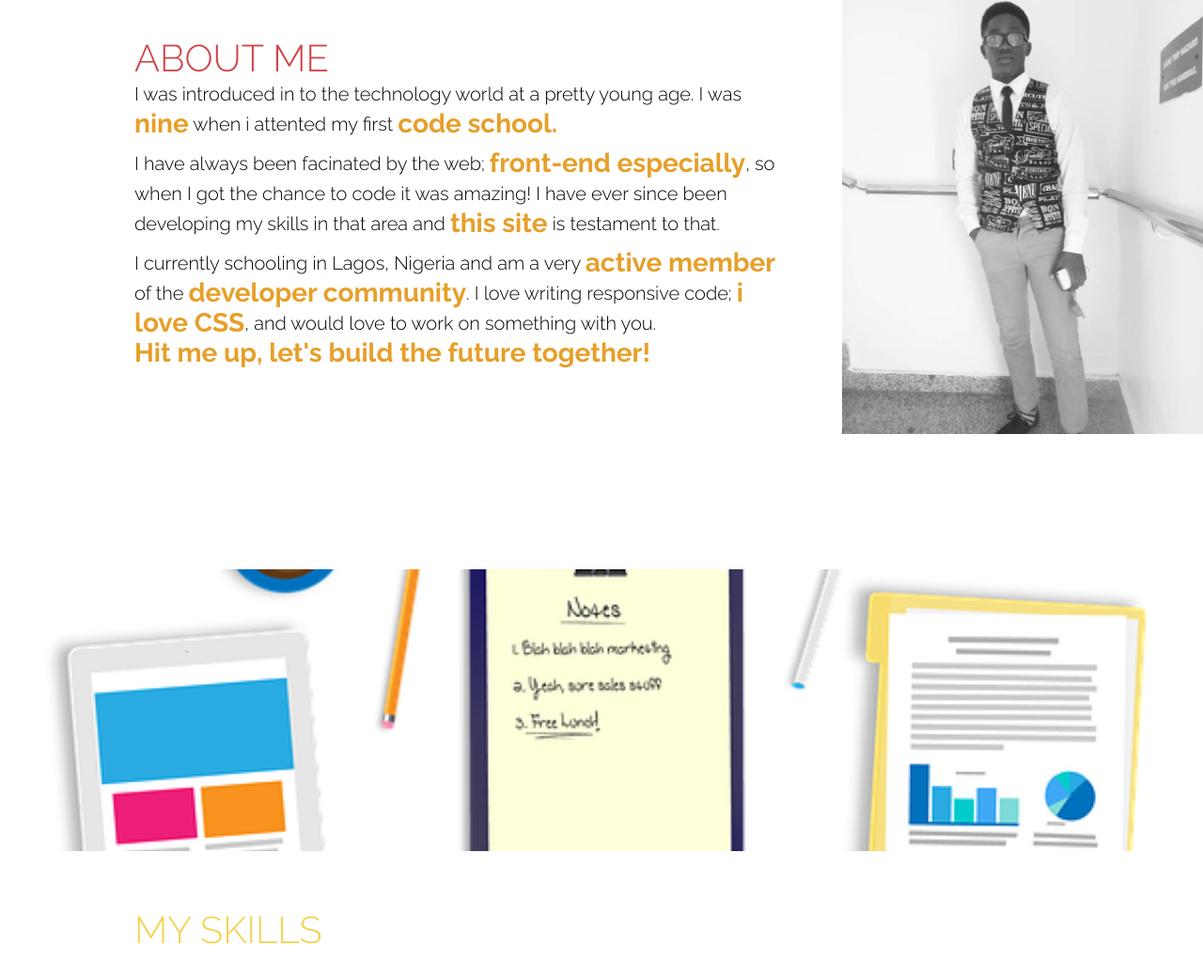
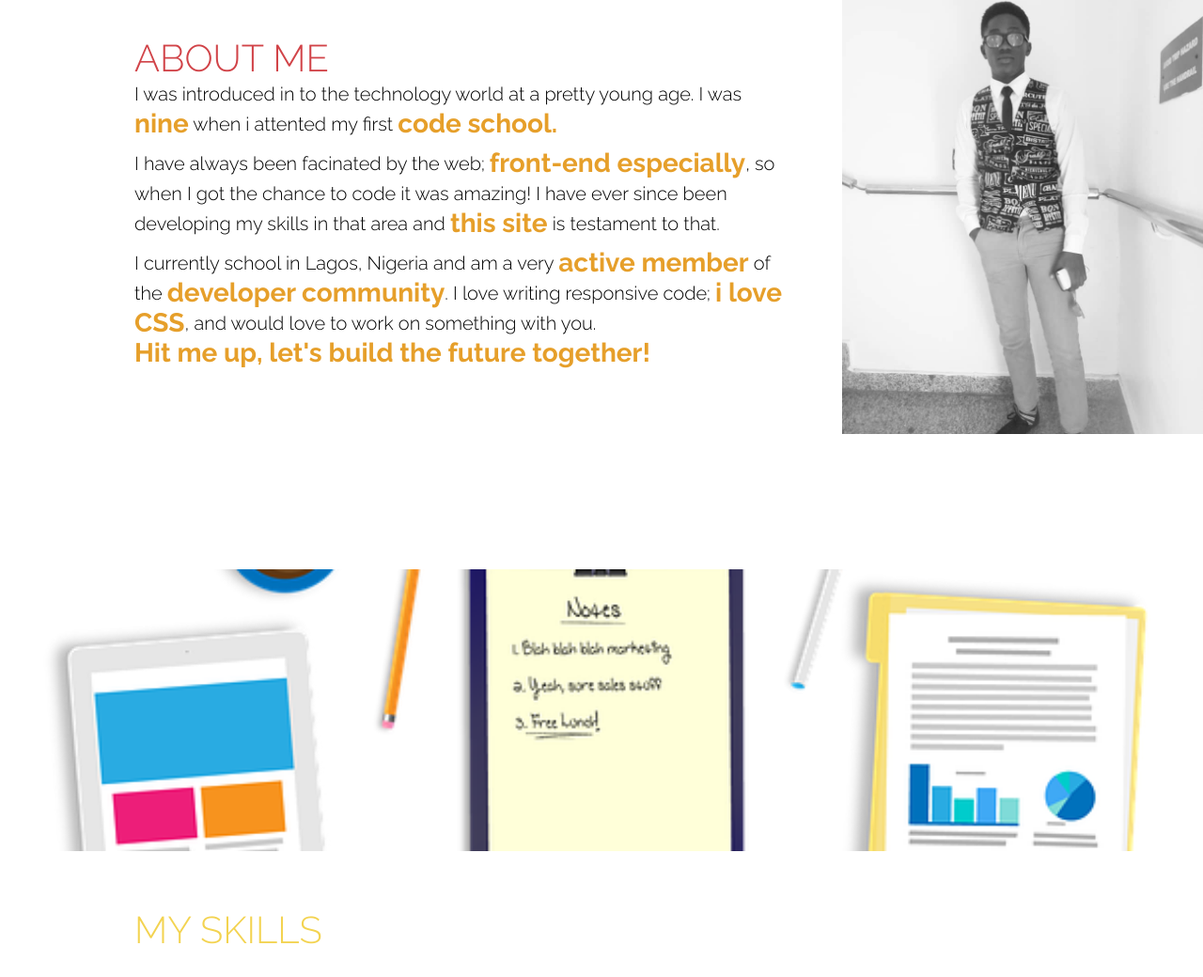
Before and after one commit to Dipo-Oladepo/Dipo-Oladepo.github.io, a plain HTML site: page index.html in a window 1280 px wide. Shown: the part 994-2034 px from the top of the page at 94% size. Drawn offline with nearby package versions, Linux system fonts and the light colour scheme.

Commit message:
Original Site 2.1

```diff
--- a/index.html
+++ b/index.html
@@ -102,7 +102,7 @@
                 <h2 class="headline">About Me</h2>
                 <p>I was introduced in to the technology world at a pretty young age. I was <em>nine</em> when i attented my first <em>code school.</em></p>
                 <p>I have always been facinated by the web; <em>front-end especially</em>, so when I got the chance to code it was amazing! I have ever since been developing my skills in that area and <em>this site</em> is testament to that.</p>
-                <p>I currently schooling in Lagos, Nigeria and am a very <em>active member</em> of the <em>developer community</em>. I love writing responsive code; <em>i love CSS</em>, and would love to work on something with you. <br><em>Hit me up, let's build the future together!</em></p>
+                <p>I currently school in Lagos, Nigeria and am a very <em>active member</em> of the <em>developer community</em>. I love writing responsive code; <em>i love CSS</em>, and would love to work on something with you. <br><em>Hit me up, let's build the future together!</em></p>
             </div>
         </div>
         <!-- container text -->
```
